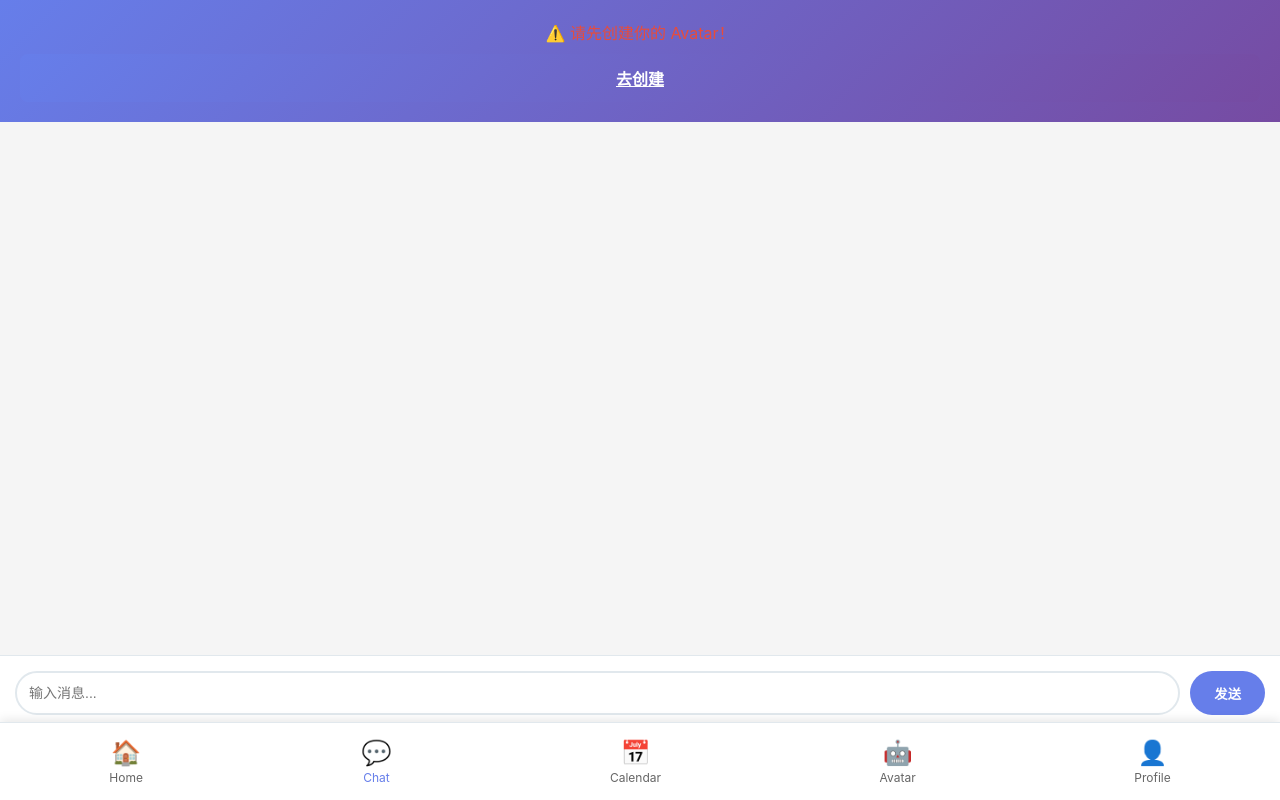
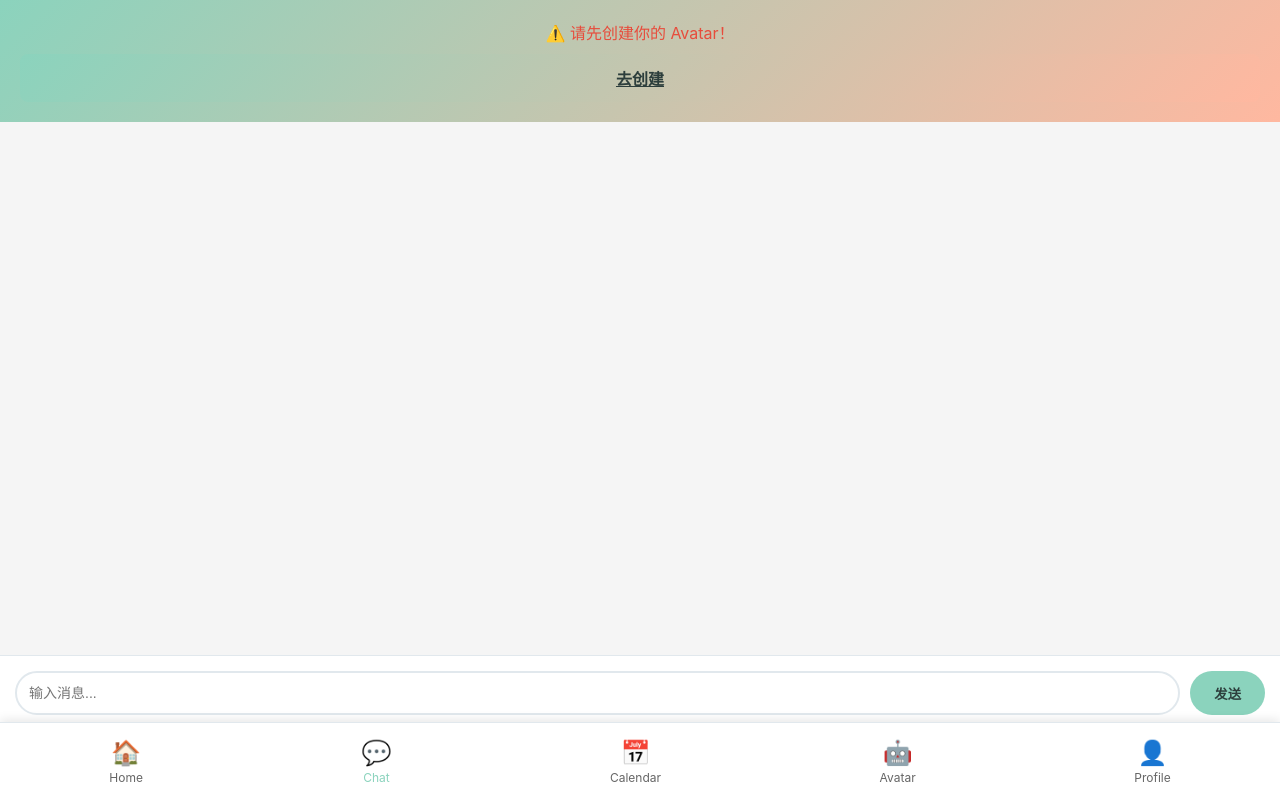
Before and after one commit to duchungt904-hub/Mindmate, a Flask app: page /chat in a window 1280 px wide. Run offline with Flask 3, Linux system fonts and the light colour scheme; the visitor is signed in with stand-in values (Sample User, id 1); data comes from the database, SQL or seed files in the repository; data that the repository does not hold is empty.

Commit message:
Design: Update color scheme to professional mint-peach gradient
- Replace purple gradient with soft mint green, peach pink, cream palette
- Improve text contrast with dark green text (#2C3E3C)
- Update all primary buttons to mint-coral gradient
- Change navigation, headers, and accents to new color scheme
- Add CSS variables for consistent theming
- Enhance professional appearance with calming colors
- Fix text visibility issues with better contrast

```diff
--- a/static/css/style.css
+++ b/static/css/style.css
@@ -5,11 +5,25 @@
     box-sizing: border-box;
 }
 
+/* 新配色方案 - 柔和专业 */
+:root {
+    --primary-mint: #B8E6D5;      /* 薄荷绿 */
+    --primary-peach: #FFD4C4;     /* 蜜桃粉 */
+    --primary-cream: #FFF8E7;     /* 米黄色 */
+    --accent-green: #8BD3BD;      /* 深一点的绿 */
+    --accent-coral: #FFB8A0;      /* 珊瑚粉 */
+    --text-dark: #2C3E3C;         /* 深绿色文字 */
+    --text-medium: #5A6D6B;       /* 中灰绿 */
+    --text-light: #8B9D9B;        /* 浅灰 */
+    --background-white: #FFFFFF;
+    --border-light: #E8F0EE;      /* 浅边框 */
+}
+
 body {
     font-family: -apple-system, BlinkMacSystemFont, 'Segoe UI', Roboto, 'Helvetica Neue', Arial, sans-serif;
-    background: linear-gradient(135deg, #667eea 0%, #764ba2 100%);
+    background: linear-gradient(135deg, var(--primary-mint) 0%, var(--primary-peach) 50%, var(--primary-cream) 100%);
     min-height: 100vh;
-    color: #333;
+    color: var(--text-dark);
 }
 
 #app {
@@ -88,18 +102,19 @@ body {
 .btn-primary {
     width: 100%;
     padding: 12px;
-    background: linear-gradient(135deg, #667eea 0%, #764ba2 100%);
-    color: white;
+    background: linear-gradient(135deg, var(--accent-green) 0%, var(--accent-coral) 100%);
+    color: var(--text-dark);
     border: none;
     border-radius: 8px;
     font-size: 16px;
     font-weight: 600;
     cursor: pointer;
-    transition: transform 0.2s;
+    transition: transform 0.2s, box-shadow 0.2s;
 }
 
 .btn-primary:hover {
     transform: translateY(-2px);
+    box-shadow: 0 4px 12px rgba(139, 211, 189, 0.3);
 }
 
 .btn-secondary {
@@ -252,8 +269,8 @@ body {
 
 .chat-header {
     padding: 20px;
-    background: linear-gradient(135deg, #667eea 0%, #764ba2 100%);
-    color: white;
+    background: linear-gradient(135deg, var(--accent-green) 0%, var(--accent-coral) 100%);
+    color: var(--text-dark);
     flex-shrink: 0;
 }
 
@@ -362,13 +380,13 @@ body {
 }
 
 .chat-input-container input:focus {
-    border-color: #667eea;
+    border-color: var(--accent-green);
 }
 
 .send-btn {
     padding: 12px 24px;
-    background: #667eea;
-    color: white;
+    background: var(--accent-green);
+    color: var(--text-dark);
     border: none;
     border-radius: 25px;
     cursor: pointer;
@@ -634,7 +654,7 @@ body {
 }
 
 .nav-item.active {
-    color: #667eea;
+    color: var(--accent-green);
 }
 
 .nav-item .icon {
```
Also changed, not shown: other parts of static/css/style.css (+29 -24 lines).
